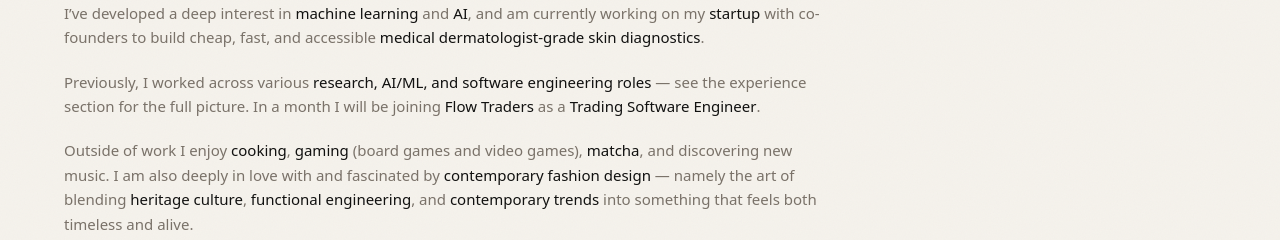
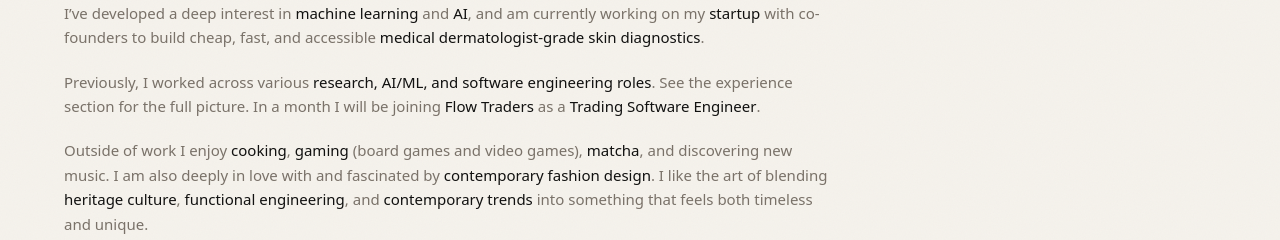
Before and after one commit to GordonBie123/portfolio-website, a Next.js app: page /about in a window 1280 px wide. Shown: the part 560-800 px from the top of the page. Built offline with nearby package versions, Linux system fonts and the light colour scheme.

Commit message:
Updated the about sectino to sound less like AI SLOP ( I SWEAR I WROTE IT BY HANDgit add .git add .)

```diff
--- a/src/app/page.tsx
+++ b/src/app/page.tsx
@@ -84,6 +84,11 @@
           </div>
 
         </div>
+
+        {/* Note — commit history caveat */}
+        <p className="mt-2 font-mono text-[9px] text-fg-subtle tracking-[0.05em] max-w-md">
+          Git commits are squashed
+        </p>
       </div>
 
       {/* Right panel — shader */}
--- a/src/data/profile.ts
+++ b/src/data/profile.ts
@@ -11,8 +11,8 @@
   aboutBio: [
     "I’m a senior at <strong>Northeastern University</strong> studying <strong>International Business</strong>, <strong>Management Information Systems</strong>, and <strong>Data Science</strong> — an unconventional path into software engineering and tech that I wouldn’t trade for anything.",
     "I’ve developed a deep interest in <strong>machine learning</strong> and <strong>AI</strong>, and am currently working on my <strong>startup</strong> with co-founders to build cheap, fast, and accessible <strong>medical dermatologist-grade skin diagnostics</strong>.",
-    "Previously, I worked across various <strong>research, AI/ML, and software engineering roles</strong> — see the experience section for the full picture. In a month I will be joining <strong>Flow Traders</strong> as a <strong>Trading Software Engineer</strong>.",
-    "Outside of work I enjoy <strong>cooking</strong>, <strong>gaming</strong> (board games and video games), <strong>matcha</strong>, and discovering new music. I am also deeply in love with and fascinated by <strong>contemporary fashion design</strong> — namely the art of blending <strong>heritage culture</strong>, <strong>functional engineering</strong>, and <strong>contemporary trends</strong> into something that feels both timeless and alive."
+    "Previously, I worked across various <strong>research, AI/ML, and software engineering roles</strong>. See the experience section for the full picture. In a month I will be joining <strong>Flow Traders</strong> as a <strong>Trading Software Engineer</strong>.",
+    "Outside of work I enjoy <strong>cooking</strong>, <strong>gaming</strong> (board games and video games), <strong>matcha</strong>, and discovering new music. I am also deeply in love with and fascinated by <strong>contemporary fashion design</strong>. I like the art of blending <strong>heritage culture</strong>, <strong>functional engineering</strong>, and <strong>contemporary trends</strong> into something that feels both timeless and unique."
   ],
   shortBio: "I'm a business major who learned how to code. I have SWE, AI, and ML research experience, read more about it below!",
   contactTitle: "Get In Touch",
```
